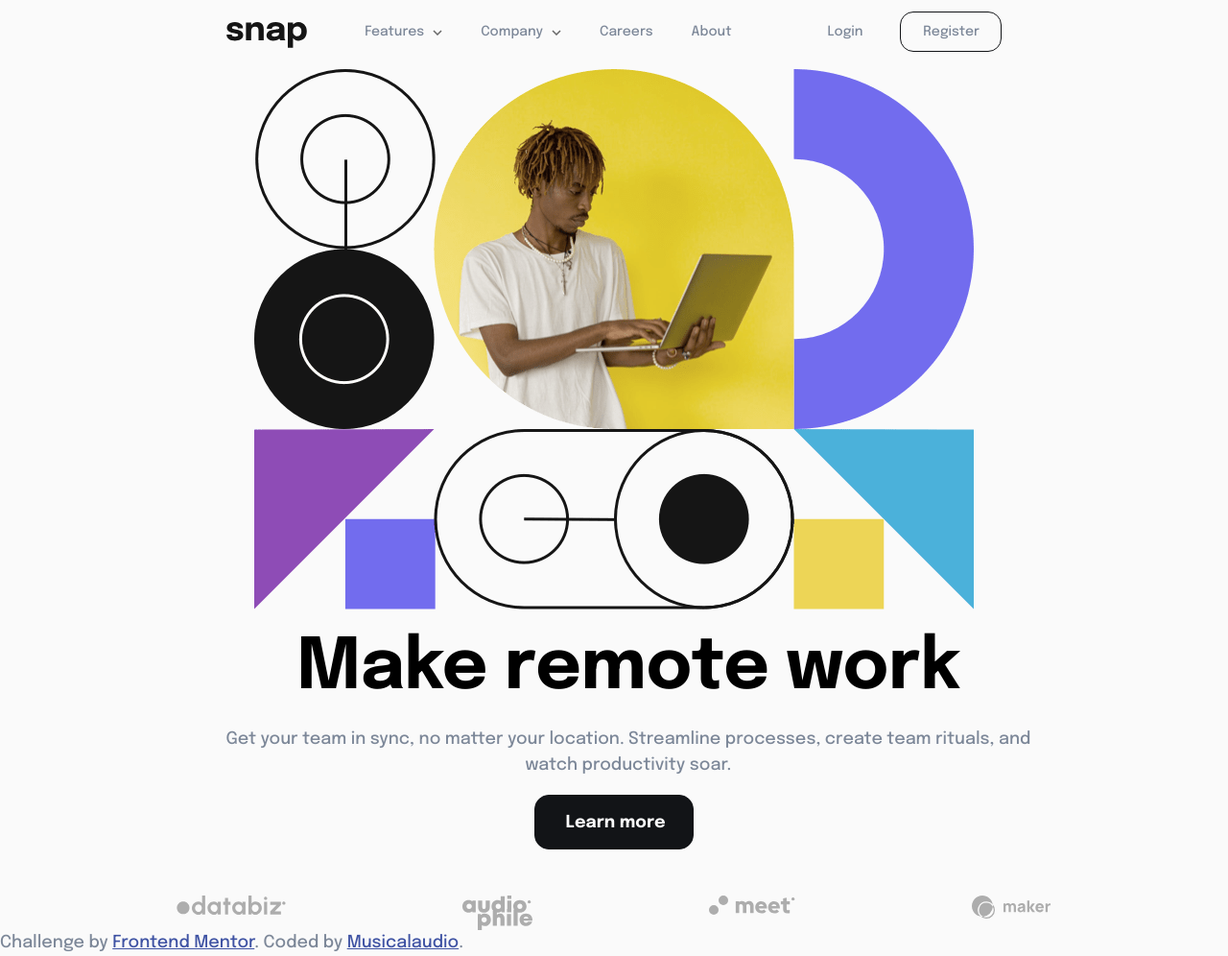
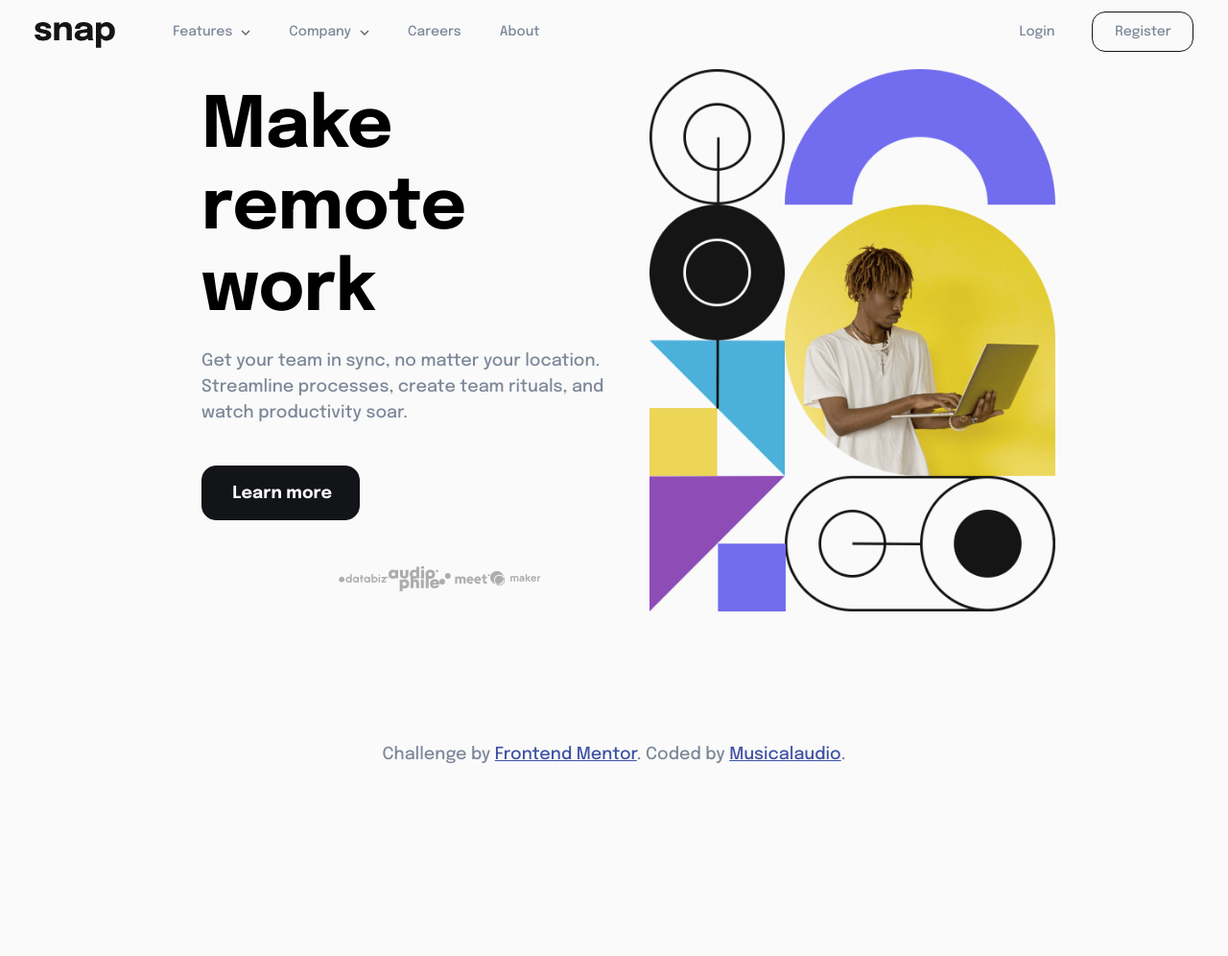
Before and after one commit to Musicalaudio/intro-section-with-dropdown-navigation-main, a plain HTML site: page index.html in a window 1280 px wide. Shown: the whole page at 96% size. After the commit the page ends 800 px from the top, so only its background shows below. Drawn offline with Linux system fonts and the light colour scheme.

Commit message:
progress

```diff
--- a/index.html
+++ b/index.html
@@ -34,25 +34,25 @@
                 <img
                   src="./images/icon-todo.svg"
                   alt=""
-                  aria-hidden="true" />Todo List
+                  aria-hidden="true" /><span>Todo List</span>
               </li>
               <li class="nav__dropdown-item">
                 <img
                   src="./images/icon-calendar.svg"
                   alt=""
-                  aria-hidden="true" />Calender
+                  aria-hidden="true" /><span>Calender</span>
               </li>
               <li class="nav__dropdown-item">
                 <img
                   src="./images/icon-reminders.svg"
                   alt=""
-                  aria-hidden="true" />Reminders
+                  aria-hidden="true" /><span>Reminders</span>
               </li>
               <li class="nav__dropdown-item">
                 <img
                   src="./images/icon-planning.svg"
                   alt=""
-                  aria-hidden="true" />Planning
+                  aria-hidden="true" /><span>Planning</span>
               </li>
             </ul>
           </li>
@@ -73,21 +73,24 @@
         </div>
       </nav>
     </header>
-    <main class="flow">
-      <picture>
-        <!-- <src srcset="./" -->
+    <main class="flow wrapper">
+      <picture class="hero__img-wrapper">
+        <source
+          srcset="./images/image-hero-desktop.png"
+          alt=""
+          media="(min-width: 53rem)" />
         <img class="hero__img" src="./images/image-hero-mobile.png" alt="" />
       </picture>
-      <section class="hero wrapper flow">
+      <section class="hero flow">
+        <div class="flow">
           <h1>Make remote work</h1>
           <p class="hero__desc">
-          Get your team in sync, no matter your location. Streamline processes,
-          create team rituals, and watch productivity soar.
+            Get your team in sync, no matter your location. Streamline
+            processes, create team rituals, and watch productivity soar.
           </p>
-      </section>
-
           <a class="button learn-more" href="#">Learn more</a>
-      <ul class="related-companies" role="list">
+        </div>
+        <ul class="related-companies wrapper" role="list">
           <li>
             <a href="#"><img src="./images/client-databiz.svg" alt="" /></a>
           </li>
@@ -101,8 +104,9 @@
             <a href="#"><img src="./images/client-maker.svg" alt="" /></a>
           </li>
         </ul>
+      </section>
     </main>
-    <footer class="attribution">
+    <footer class="attribution" style="margin-inline: auto">
       <p>
         Challenge by
         <a href="https://www.frontendmentor.io?ref=challenge" target="_blank"
--- a/styles/style.css
+++ b/styles/style.css
@@ -51,13 +51,16 @@ header {
   display: flex;
   padding-block: clamp(1rem, calc(0.82rem + 0.75vw), 1.5rem);
   padding-inline: clamp(1rem, calc(0.47rem + 2.25vw), 2.5rem);
+  width: 100%;
+  margin-inline: auto;
   max-width: 85rem;
-  margin-inline: auto;
 }
 
 .nav {
   display: flex;
+  width: 100%;
   font-size: var(--fs-s);
+  justify-content: space-between;
 }
 
 .nav :where(li, a) {
@@ -71,14 +74,15 @@ header {
 
 .nav__logo {
   min-width: 84px;
+  margin-inline-end: 3.75rem;
 }
 
 .nav__options {
   display: flex;
-  margin-inline: 60px;
+  /* margin-inline: 3.75rem; */
 }
 
-.nav__options li {
+.nav__options > li {
   position: relative;
   padding-right: 2.5rem;
   cursor: pointer;
@@ -94,6 +98,7 @@ header {
 }
 
 .nav__dropdown-menu {
+  width: fit-content;
   border-radius: 0.625rem;
   padding-block: 1.5rem;
   padding-inline: 1.5rem;
@@ -104,12 +109,18 @@ header {
   top: calc(100% + 1.25rem);
   visibility: hidden;
   opacity: 0;
-  transition: opacity 0.3s linear;
+  transform: translateY(-1.25rem);
+  transition: opacity 0.3s linear, transform 0.3s linear;
 }
 
-.nav__dropdown::hover .nav__dropdown-menu {
+.nav__dropdown-menu > *:not(:last-child) {
+  margin-bottom: 1rem;
+}
+
+:where(.nav__dropdown:hover, .nav__dropdown:focus) + .nav__dropdown-menu {
   visibility: visible;
   opacity: 1;
+  transform: translateY(0);
 }
 
 .nav__dropdown-item {
@@ -130,65 +141,78 @@ header {
 }
 
 @media (max-width: 53rem) {
-  body {
-    /* background-color: red; */
+  header {
+    /* margin-inline: 0 auto; */
   }
 
-  /* .nav__acc {
-    display: none;
-  } */
-
-  header {
-    margin-inline: 0 auto;
-  }
-
-  .nav {
-    flex-direction: column;
+  /* .nav {
     position: fixed;
     inset: 0 0 0 36%;
     background-color: var(--pure-white, #fff);
     margin-inline: 0;
     padding-inline: 1.5rem;
+    flex-direction: column;
+    width: revert;
+    justify-content: revert;
+    gap: 2rem;
   }
 
-  /* .nav__acc {
-    display: flex;
+  .nav__options {
     flex-direction: column;
+    margin-block-start: 4.88rem;
+    gap: 1rem;
+  }
+
+  .nav__acc {
+    display: grid;
+    grid-auto-flow: row;
+    width: 100%;
     margin-inline: auto;
     text-align: center;
     gap: 1rem;
-  } */
+  }
+
+  .nav__acc .button {
+    margin-left: 0;
+  }*/
 }
 
 @media (max-width: 13.9375rem) {
 }
 
+main {
+  display: flex;
+  flex-direction: column;
+  grid-template-rows: auto 1fr;
+}
+
 .hero__img {
   width: minmax(100%, 13.9375rem);
+  /* width: 100%; */
   margin-inline: auto;
 }
 
 .hero__desc {
-  /* margin-block: 1rem 1.5rem; */
+  margin-block: 1rem 1.5rem;
 }
 
 .button {
   padding-block: 0.81rem;
   padding-inline: 1.44rem 1.37rem;
-  border: 1px solid var(--black, var(--very-dark-blue));
+  border: 1.5px solid var(--black, var(--very-dark-blue));
   border-radius: 0.875rem;
 }
 
 .button.learn-more {
+  display: inline-block;
   color: var(--white);
   text-decoration: none;
   background-color: var(--very-dark-blue);
-  border: 1px solid var(--black, var(--very-dark-blue));
+  border: 1.5px solid var(--black, var(--very-dark-blue));
   border-radius: 0.9375rem;
   font-weight: var(--fw-bold);
+  margin-inline: auto;
   padding: 0.94rem 1.75rem 0.81rem 1.94rem;
-  display: inline-block;
-  /* text-align: left; */
 }
 
 .learn-more:hover {
@@ -199,8 +223,26 @@ header {
 .related-companies {
   display: grid;
   grid-auto-flow: column;
-  justify-content: space-evenly;
+  justify-content: space-between;
+  align-items: center;
+  margin-inline: 1rem;
   --margin-top: 3rem;
+}
+
+@media (min-width: 53rem) {
+  main {
+    text-align: left;
+    /* grid-template-columns: 1fr 1fr; */
+    flex-direction: row;
+  }
+
+  .hero {
+    order: 1;
+  }
+
+  .hero__img-wrapper {
+    order: 2;
+  }
 }
 
 /* composition */
```
Lines whose indentation alone changed are shown as unchanged.
